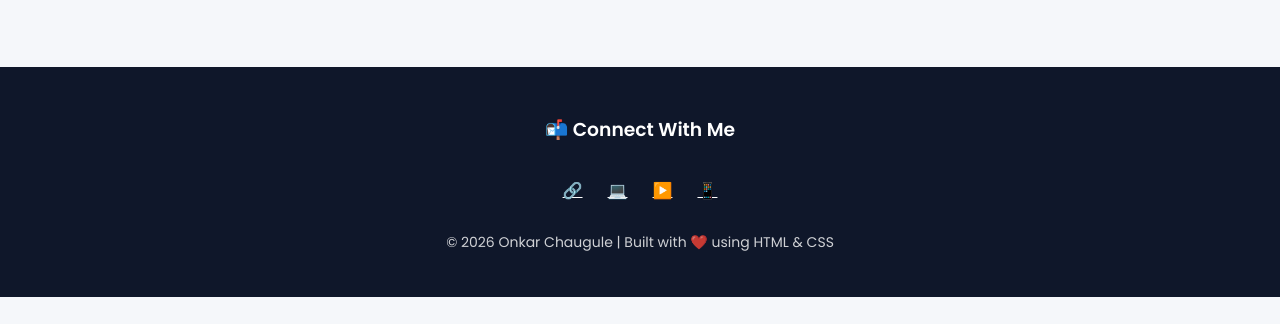
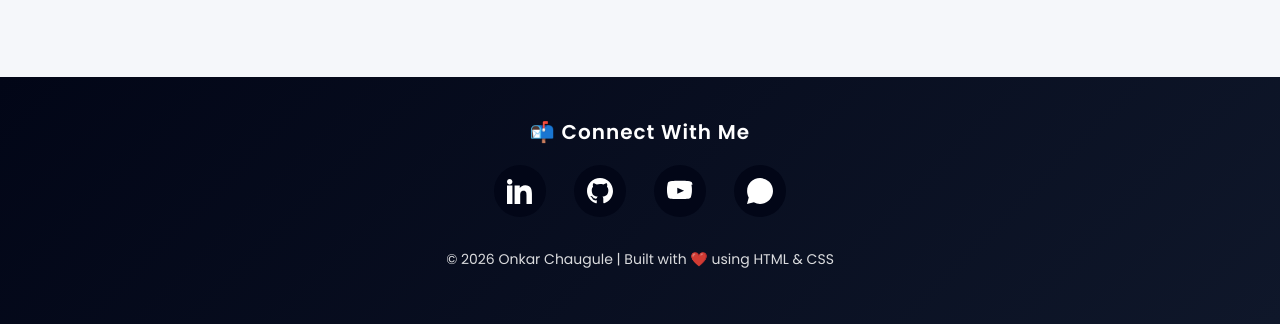
Before and after one commit to starboyonkar/Sports-hub, a plain HTML site: page index.html in a window 1280 px wide. Shown: the part 1544-1868 px from the top of the page. Before the commit the page ends 1841 px from the top, so only its background shows below. Drawn offline with Linux system fonts and the light colour scheme.

Commit message:
SVG added with enhanced

```diff
--- a/index.html
+++ b/index.html
@@ -71,7 +71,7 @@
 
       .gallery img:hover {
         transform: scale(1.08);
-        box-shadow: 0 8px 20px rgba(0, 0, 0, 0.2);
+        box-shadow: 0 10px 25px rgba(0, 0, 0, 0.25);
       }
 
       .gallery a {
@@ -82,37 +82,76 @@
 
       /* FOOTER */
       footer {
-        background-color: #0f172a;
+        background: linear-gradient(135deg, #020617, #0f172a);
         color: white;
-        padding: 30px 0;
-        margin-top: 40px;
+        padding: 40px 0;
+        margin-top: 50px;
       }
 
       .footer-container {
         display: flex;
         flex-direction: column;
         align-items: center;
-        gap: 15px;
+        gap: 18px;
+      }
+
+      .footer-container h3 {
+        margin: 0;
+        font-size: 20px;
+        letter-spacing: 1px;
       }
 
       .social-icons {
         display: flex;
-        gap: 25px;
+        gap: 28px;
       }
 
       .social-icons a {
-        color: white;
-        transition: transform 0.3s, color 0.3s;
+        width: 52px;
+        height: 52px;
+        display: flex;
+        align-items: center;
+        justify-content: center;
+        border-radius: 50%;
+        background-color: #020617;
+        box-shadow: 0 0 0 rgba(56, 189, 248, 0.6);
+        transition: all 0.35s ease;
       }
 
-      .social-icons a:hover {
-        transform: scale(1.2);
-        color: #38bdf8;
+      .social-icons svg {
+        width: 26px;
+        height: 26px;
+        fill: white;
+      }
+
+      /* Hover brand colors */
+      .linkedin:hover {
+        background-color: #0a66c2;
+        transform: translateY(-6px);
+        box-shadow: 0 0 18px #0a66c2;
+      }
+
+      .github:hover {
+        background-color: #24292e;
+        transform: translateY(-6px);
+        box-shadow: 0 0 18px #6e7681;
+      }
+
+      .youtube:hover {
+        background-color: #ff0000;
+        transform: translateY(-6px);
+        box-shadow: 0 0 18px #ff0000;
+      }
+
+      .whatsapp:hover {
+        background-color: #25d366;
+        transform: translateY(-6px);
+        box-shadow: 0 0 18px #25d366;
       }
 
       footer p {
         font-size: 14px;
-        opacity: 0.8;
+        opacity: 0.85;
       }
 
       /* RESPONSIVE */
@@ -145,11 +184,9 @@
       </ul>
     </nav>
 
-    <!-- HERO SECTION -->
     <center>
       <h1>🏅 Welcome to Sports World</h1>
       <img src="Sport_home.png" alt="Banner of Sports" width="1024" />
-
       <h2>
         Sports improve fitness, discipline, and teamwork 💪🤝 <br />
         Explore some popular sports below ⬇️
@@ -158,70 +195,58 @@
 
     <hr />
 
-    <!-- FAVORITE SPORTS -->
-    <center id="sports">
+    <center>
       <h1>❤️ My Favorite Sports</h1>
     </center>
 
     <div class="gallery">
       <div>
-        <a href="cricket.html" target="_blank">
-          <img
+        <a href="cricket.html"
+          ><img
             src="https://www.4squaresports.com/Banner%20Images/1088580.jpg"
-            alt="Cricket"
           />
-          <p>🏏 Cricket</p>
-        </a>
+          <p>🏏 Cricket</p></a
+        >
       </div>
-
       <div>
-        <a href="football.html" target="_blank">
-          <img
+        <a href="football.html"
+          ><img
             src="https://static.vecteezy.com/system/resources/thumbnails/069/646/739/small/soccer-ball-hitting-the-net-after-scoring-goal-on-green-grass-field-photo.jpg"
-            alt="Football"
           />
-          <p>⚽ Football</p>
-        </a>
+          <p>⚽ Football</p></a
+        >
       </div>
-
       <div>
-        <a href="basketball.html" target="_blank">
-          <img
+        <a href="basketball.html"
+          ><img
             src="https://www.rockstaracademy.com/lib/images/news/basketball.jpeg"
-            alt="Basketball"
           />
-          <p>🏀 Basketball</p>
-        </a>
+          <p>🏀 Basketball</p></a
+        >
       </div>
-
       <div>
-        <a href="tennis.html" target="_blank">
-          <img
+        <a href="tennis.html"
+          ><img
             src="https://upload.wikimedia.org/wikipedia/commons/3/3e/Tennis_Racket_and_Balls.jpg"
-            alt="Tennis"
           />
-          <p>🎾 Tennis</p>
-        </a>
+          <p>🎾 Tennis</p></a
+        >
       </div>
-
       <div>
-        <a href="hockey.html" target="_blank">
-          <img
+        <a href="hockey.html"
+          ><img
             src="https://www.tutorialspoint.com/hockey/images/equipment.jpg"
-            alt="Hockey"
           />
-          <p>🏑 Hockey</p>
-        </a>
+          <p>🏑 Hockey</p></a
+        >
       </div>
-
       <div>
-        <a href="badminton.html" target="_blank">
-          <img
+        <a href="badminton.html"
+          ><img
             src="https://media.istockphoto.com/id/1809237161/photo/badminton-play.jpg"
-            alt="Badminton"
           />
-          <p>🏸 Badminton</p>
-        </a>
+          <p>🏸 Badminton</p></a
+        >
       </div>
     </div>
 
@@ -231,16 +256,53 @@
         <h3>📬 Connect With Me</h3>
 
         <div class="social-icons">
-          <a href="https://www.linkedin.com/in/onkar-chaugule" target="_blank"
-            >🔗</a
+          <!-- LinkedIn -->
+          <a
+            href="https://www.linkedin.com/in/onkar-chaugule"
+            target="_blank"
+            class="linkedin"
           >
-          <a href="https://github.com/starboyonkar" target="_blank">💻</a>
+            <svg viewBox="0 0 24 24">
+              <path
+                d="M4.98 3.5C4.98 4.88 3.86 6 2.49 6S0 4.88 0 3.5 1.12 1 2.49 1s2.49 1.12 2.49 2.5zM0 24h5V7H0v17zM7 7h4.8v2.3h.1c.7-1.3 2.4-2.6 4.9-2.6 5.2 0 6.2 3.4 6.2 7.9V24h-5v-7.9c0-1.9 0-4.4-2.7-4.4s-3.1 2.1-3.1 4.2V24H7V7z"
+              />
+            </svg>
+          </a>
+
+          <!-- GitHub -->
+          <a
+            href="https://github.com/starboyonkar"
+            target="_blank"
+            class="github"
+          >
+            <svg viewBox="0 0 24 24">
+              <path
+                d="M12 0C5.37 0 0 5.37 0 12c0 5.3 3.44 9.8 8.21 11.39.6.11.82-.26.82-.58v-2.2c-3.34.73-4.04-1.61-4.04-1.61-.55-1.39-1.34-1.76-1.34-1.76-1.1-.75.08-.73.08-.73 1.21.09 1.85 1.24 1.85 1.24 1.08 1.85 2.83 1.31 3.52 1 .11-.78.42-1.31.76-1.61-2.67-.3-5.47-1.33-5.47-5.93 0-1.31.47-2.38 1.24-3.22-.12-.3-.54-1.52.12-3.18 0 0 1.01-.32 3.3 1.23a11.5 11.5 0 013-.4c1.02 0 2.05.14 3 .4 2.28-1.55 3.29-1.23 3.29-1.23.66 1.66.24 2.88.12 3.18.77.84 1.24 1.91 1.24 3.22 0 4.61-2.8 5.63-5.48 5.93.43.37.82 1.1.82 2.22v3.29c0 .32.22.69.82.58C20.56 21.8 24 17.3 24 12c0-6.63-5.37-12-12-12z"
+              />
+            </svg>
+          </a>
+
+          <!-- YouTube -->
           <a
             href="https://www.youtube.com/channel/UCpzZr2eg1lsB6yALzsBTUlQ"
             target="_blank"
-            >▶️</a
+            class="youtube"
           >
-          <a href="https://wa.me/919373261147" target="_blank">📱</a>
+            <svg viewBox="0 0 24 24">
+              <path
+                d="M23.5 6.2s-.2-1.7-.8-2.4c-.8-.8-1.7-.8-2.1-.9C17.8 2.6 12 2.6 12 2.6h0s-5.8 0-8.6.3c-.4 0-1.3.1-2.1.9-.6.7-.8 2.4-.8 2.4S0 8.1 0 10v2c0 1.9.5 3.8.5 3.8s.2 1.7.8 2.4c.8.8 1.9.8 2.4.9 1.7.2 7.3.3 7.3.3s5.8 0 8.6-.3c.4 0 1.3-.1 2.1-.9.6-.7.8-2.4.8-2.4s.5-1.9.5-3.8v-2c0-1.9-.5-3.8-.5-3.8zM9.5 14.6V8.9l6.3 2.9-6.3 2.8z"
+              />
+            </svg>
+          </a>
+
+          <!-- WhatsApp -->
+          <a href="https://wa.me/919373261147" target="_blank" class="whatsapp">
+            <svg viewBox="0 0 24 24">
+              <path
+                d="M20.5 3.5A11.9 11.9 0 0012 .1C5.4.1.1 5.4.1 12c0 2.1.5 4.1 1.5 5.9L0 24l6.3-1.6a11.8 11.8 0 005.7 1.5h.1c6.6 0 11.9-5.4 11.9-11.9 0-3.2-1.2-6.2-3.5-8.5z"
+              />
+            </svg>
+          </a>
         </div>
 
         <p>© 2026 Onkar Chaugule | Built with ❤️ using HTML & CSS</p>
```
